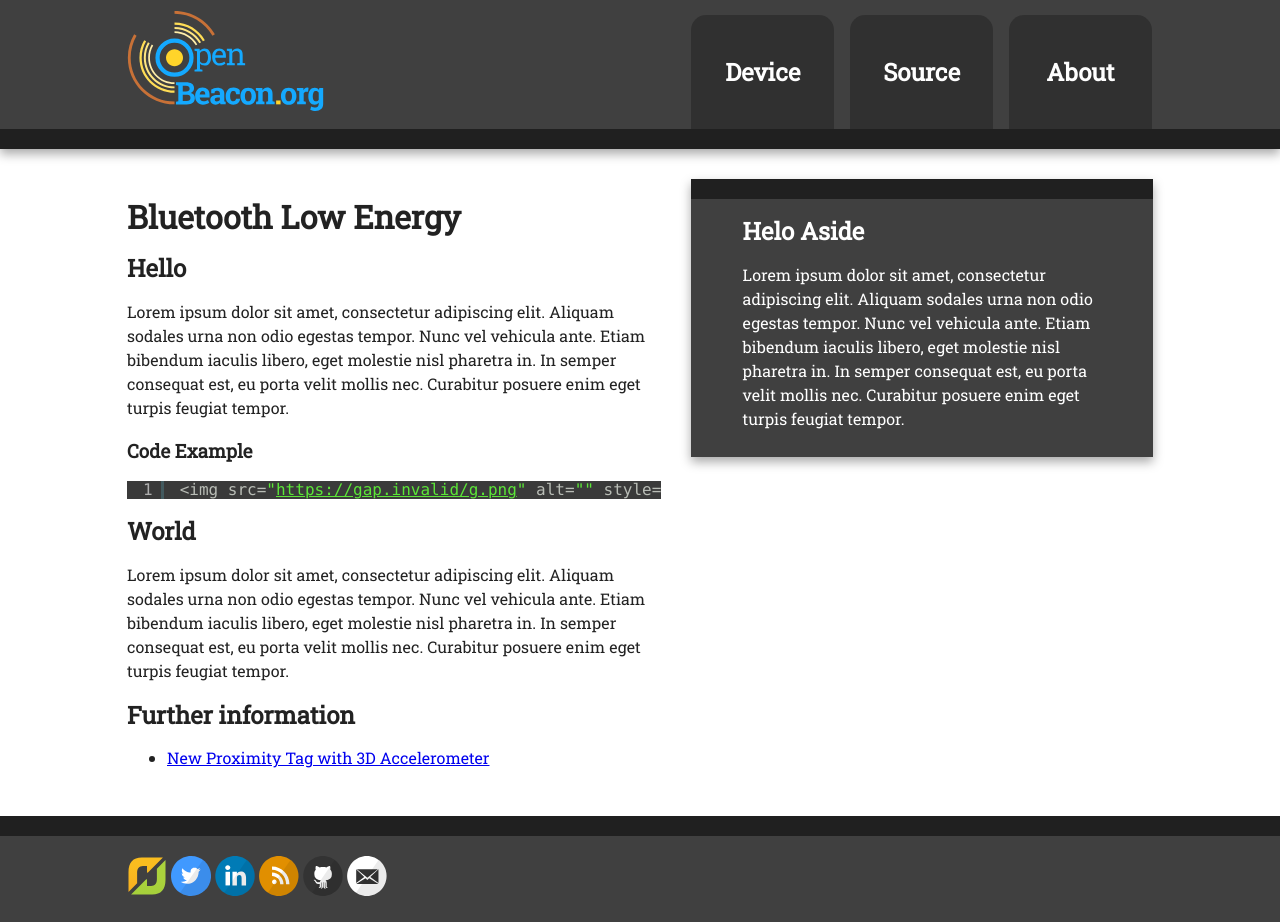
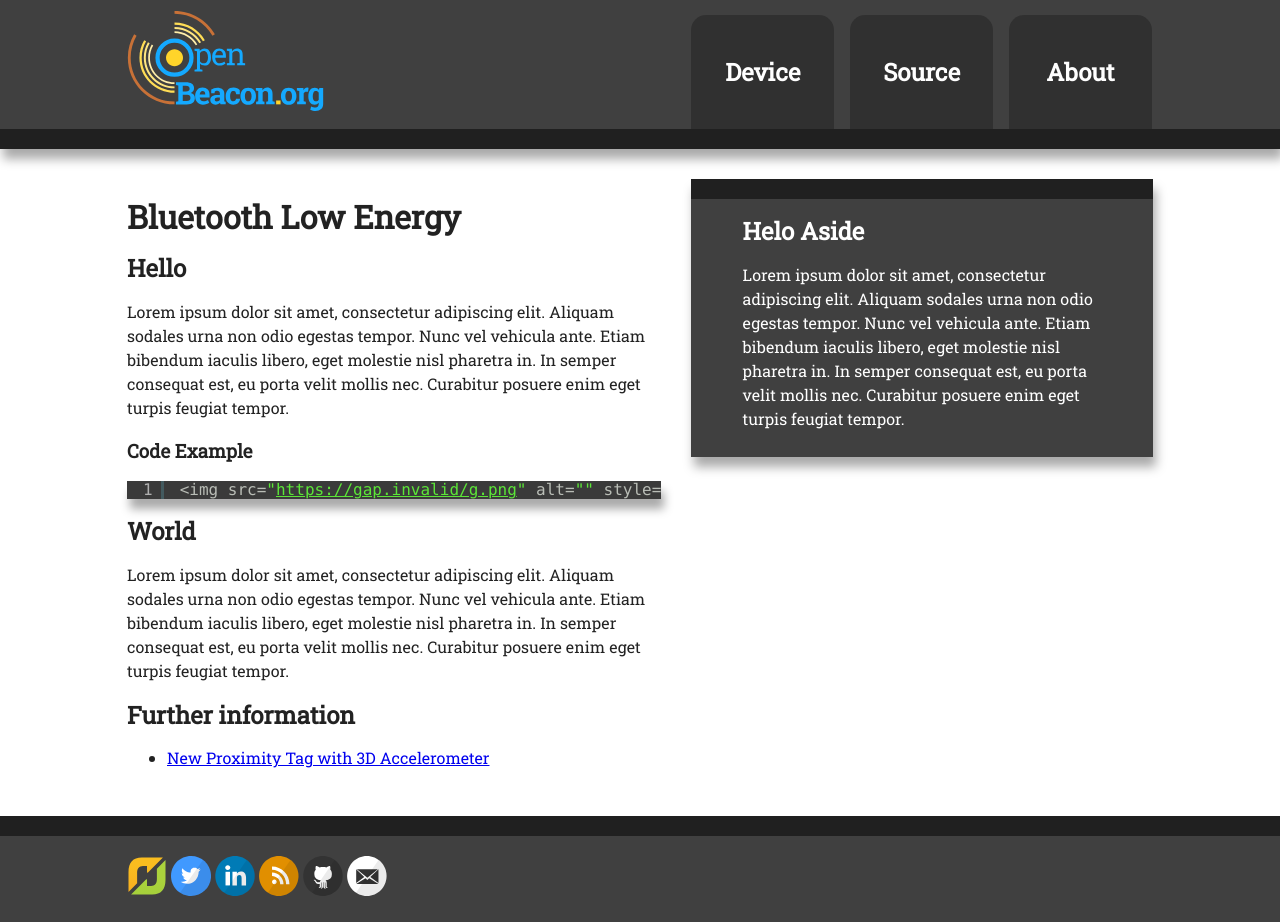
Before and after one commit to meriac/openbeacon-ng, a Jekyll site: the page built from index.html, in a window 1280 px wide. Built offline with Jekyll 4.4.1, drawn with Linux system fonts in a browser that asks for light colours.

Commit message:
added shadow to SyntaxHighlighter and declared missing library functions

```diff
--- a/css/style.css
+++ b/css/style.css
@@ -206,11 +206,12 @@
     WIDE: CSS3 Effects
    ==================== */
 
+	.syntaxhighlighter,
 	#header-container,
 	#main aside{
-		-webkit-box-shadow:0 5px 10px #aaa;
-		   -moz-box-shadow:0 5px 10px #aaa;
-		        box-shadow:0 5px 10px #aaa;
+		-webkit-box-shadow:3px 10px 10px #aaa;
+		   -moz-box-shadow:3px 10px 10px #aaa;
+		        box-shadow:3px 10px 10px #aaa;
 	}
 
 /* ============
```
Also changed, not shown: js/libs/syntax/shBrushCpp.js.
